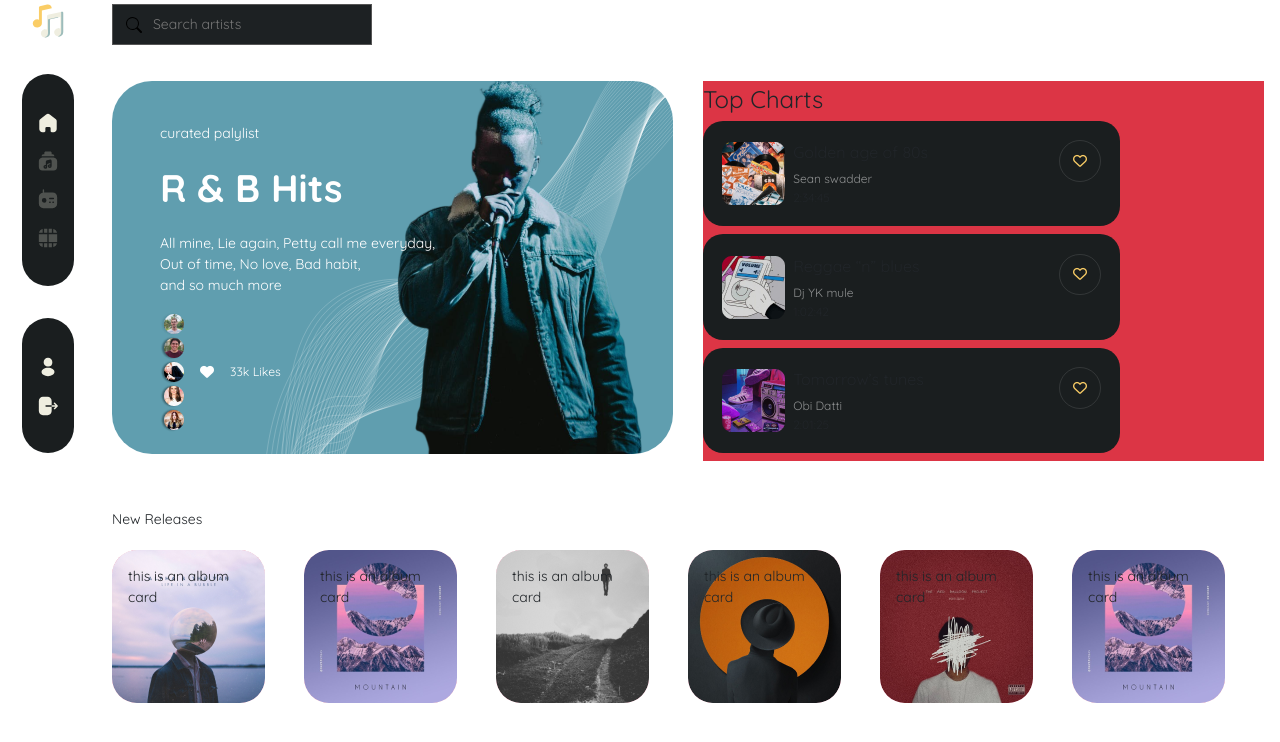
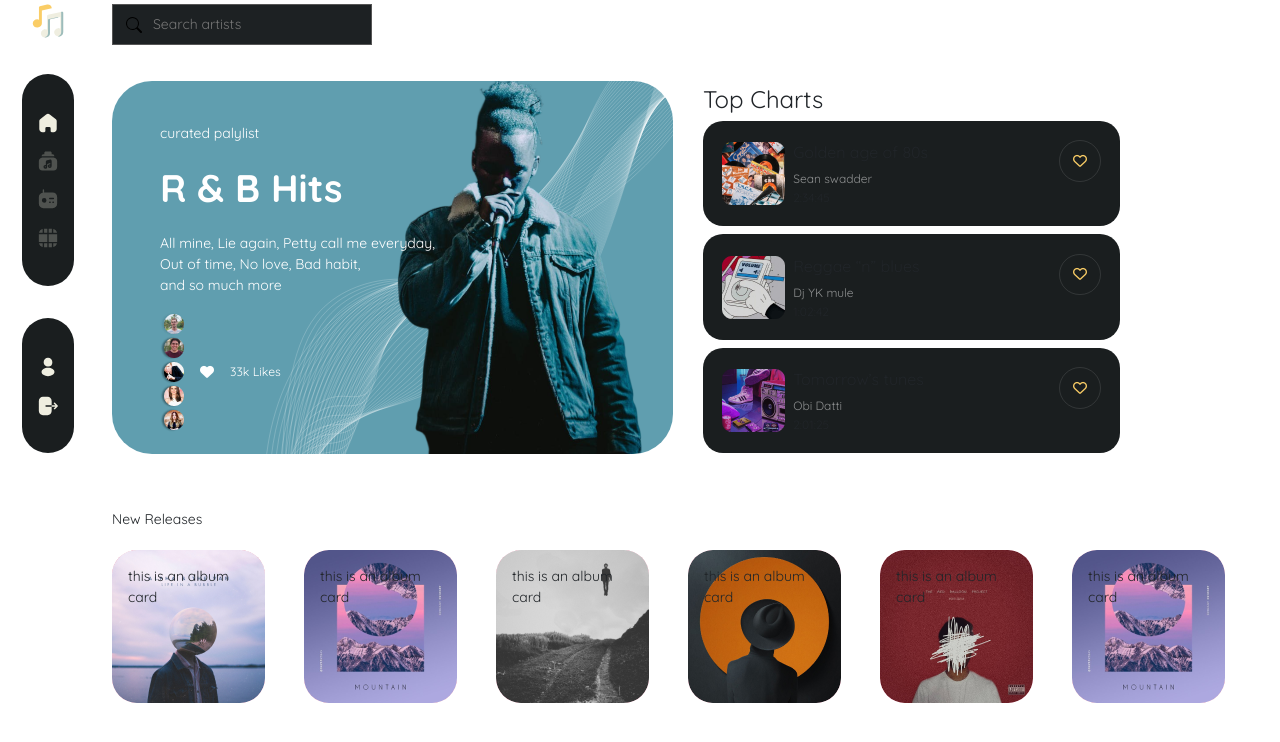
Before and after one commit to Morai-C/mo-music, a Next.js app: page / in a window 1280 px wide. Shown: the top 742 px of the page. Built offline with nearby package versions, Linux system fonts and the light colour scheme.

Commit message:
removed chart color

```diff
--- a/src/pages/index.tsx
+++ b/src/pages/index.tsx
@@ -70,7 +70,7 @@ const Home: NextPage = () => {
 								<small>33k Likes</small>
 							</div>
 						</div>
-						<div className="top-charts bg-danger">
+						<div className="top-charts">
 							<p className="top-charts-title mb-1">Top Charts</p>
 							{ChartData.map((item, i) => (
 								<div key={i}>
```
